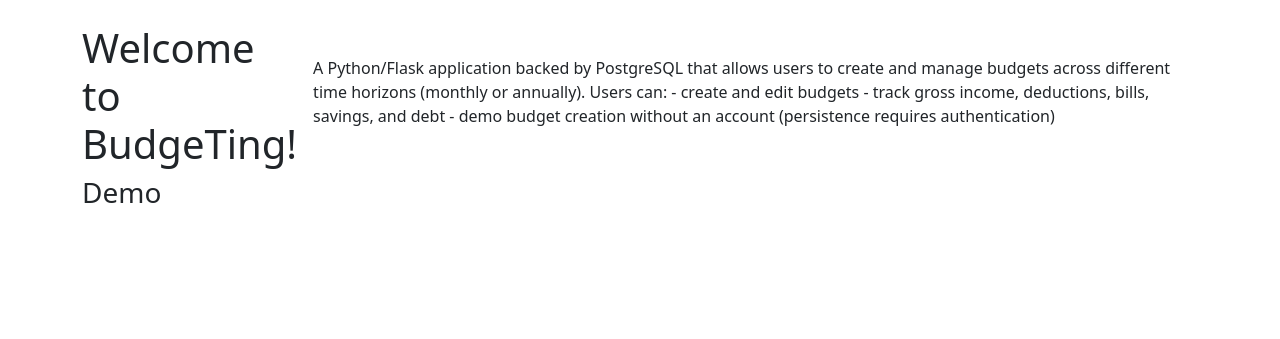
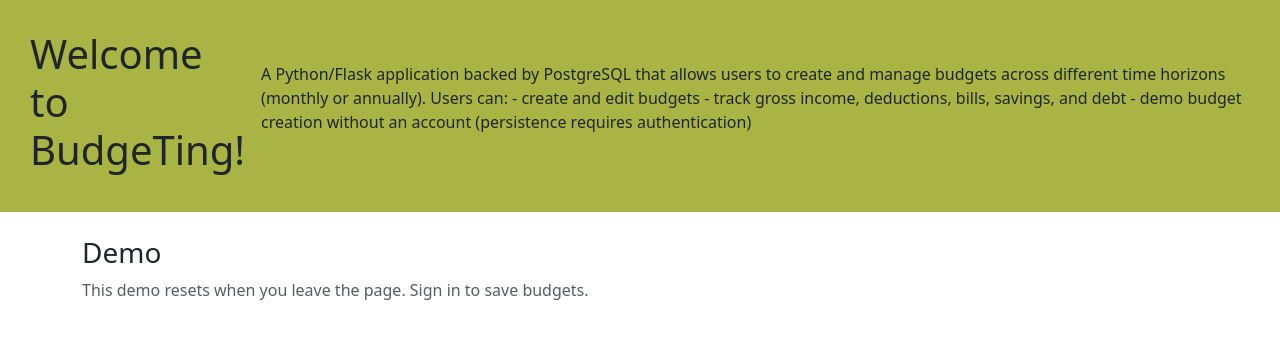
Before and after one commit to audreycode6/budget_app, a Flask app: page / in a window 1280 px wide. Shown: the part 56-395 px from the top of the page. Run offline with Flask 3, Linux system fonts and the light colour scheme.

Commit message:
clean up some code

```diff
--- a/src/budget_app/frontend/index.html
+++ b/src/budget_app/frontend/index.html
@@ -14,7 +14,6 @@
   </head>
   <body>
     <div id="navbar"></div>
-    <main class="container py-4">
     <section id="welcome-intro" class="d-flex align-items-center gap-3">
       <h1>Welcome to BudgeTing!</h1>
       <p>
@@ -25,8 +24,12 @@
         account (persistence requires authentication)
       </p>
     </section>
+    <main class="container py-4">
       <section class="mb-4">
         <h3>Demo</h3>
+        <p class="text-muted">
+          This demo resets when you leave the page. Sign in to save budgets.
+        </p>
       </section>
     </main>
 
--- a/src/budget_app/static/js/budget.js
+++ b/src/budget_app/static/js/budget.js
@@ -253,8 +253,7 @@ function setupAddItemModal() {
 document.addEventListener('DOMContentLoaded', async () => {
   const budgetId = getBudgetIdFromUrl();
 
-  await loadAddItemModalPartial();
-  await loadEditItemModalPartial();
+  await Promise.all([loadAddItemModalPartial, loadEditItemModalPartial]);
 
   setupAddItemModal();
   setupEditItemModal({ budgetId, onSuccess: loadBudget });
--- a/src/budget_app/static/stylesheets/application.css
+++ b/src/budget_app/static/stylesheets/application.css
@@ -13,9 +13,7 @@
 #budget-meta p {
   margin: 0;
 }
-/* #budget-attribute-form {
-  font-weight: bold;
-} */
+
 #budget-attribute-form > div {
   display: flex;
   align-items: baseline;
@@ -24,6 +22,12 @@
 
 .list-group-item:hover {
   background-color: #ccf7d3;
+}
+
+#welcome-intro {
+  border: 30px solid #a8b545;
+
+  background-color: #a8b545;
 }
 
 /* OLD */
```
Lines whose indentation alone changed are shown as unchanged.
